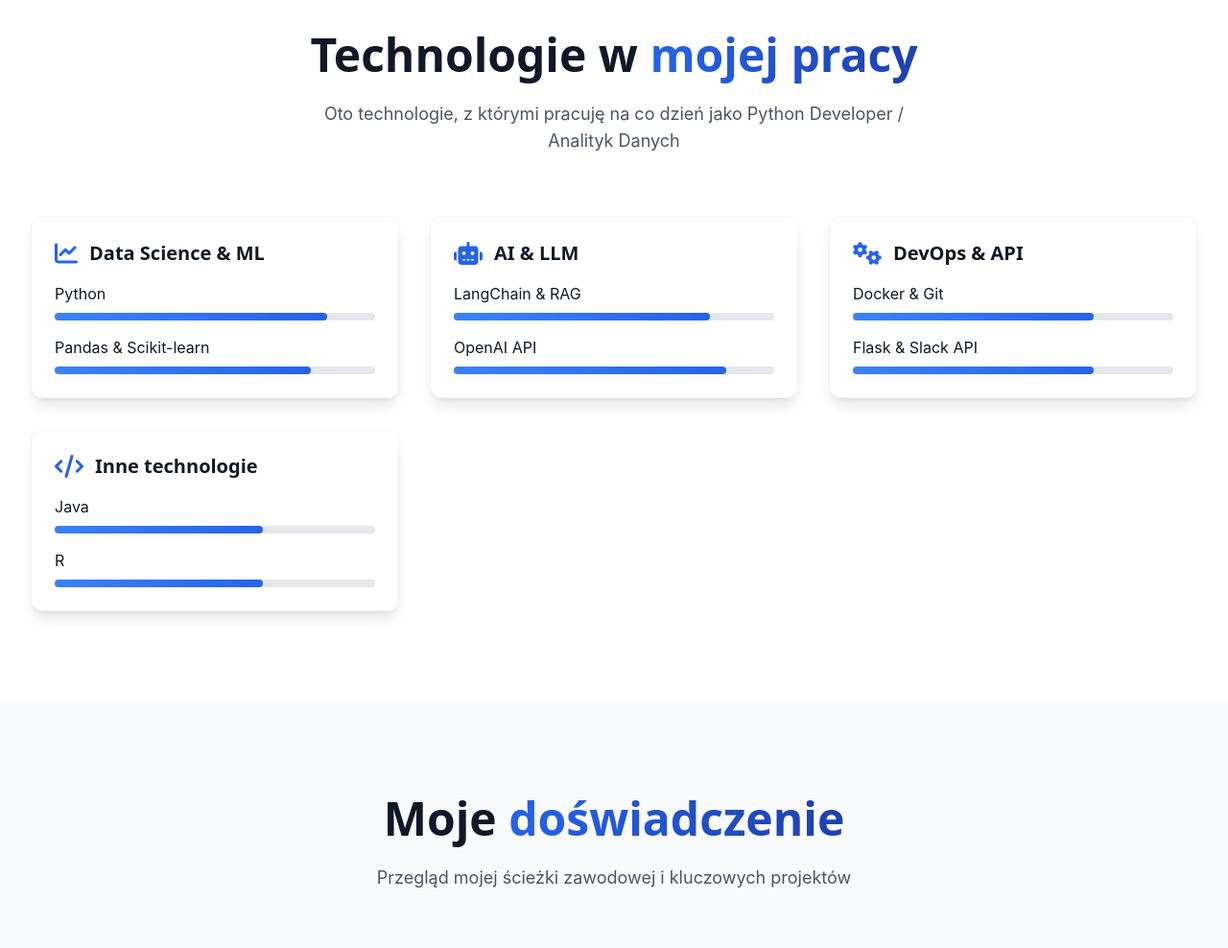
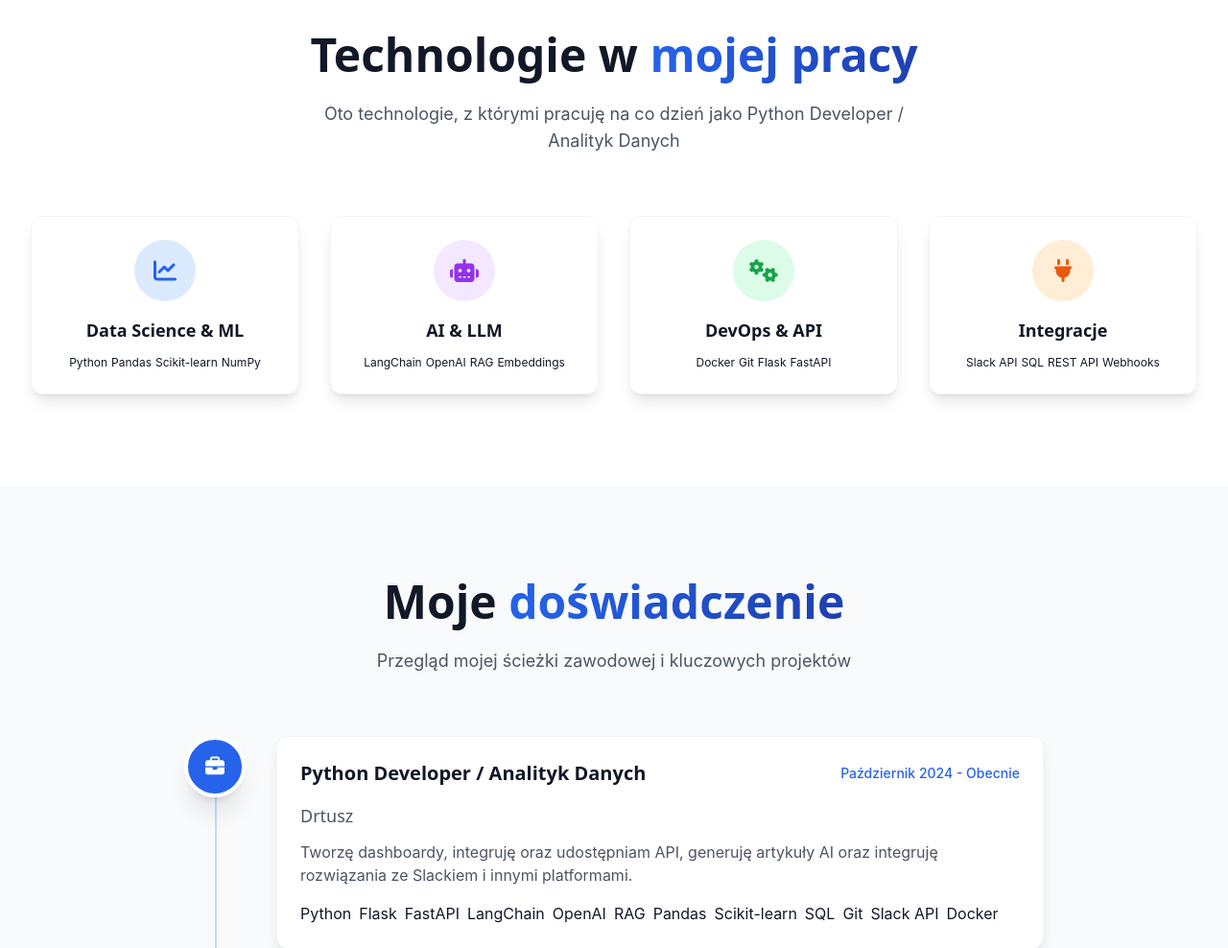
Before and after one commit to MatBog25/Portfolio, a Flask app: page / in a window 1280 px wide. Shown: the part 927-1915 px from the top of the page at 96% size. Run offline with Flask 3, Linux system fonts and the light colour scheme; style sheets or scripts are compiled from the project's sources.

Commit message:
Wersja 2.4

```diff
--- a/templates/base.html
+++ b/templates/base.html
@@ -100,6 +100,7 @@
             <div class="flex flex-col md:flex-row items-center justify-between gap-6">
                 <!-- Left side - Brand and description -->
                 <div class="text-center md:text-left">
+                    <br>
                     <h3 class="text-lg font-bold gradient-text mb-2 mt-1">Mateusz Boguszewski</h3>
                     <p class="text-gray-600 dark:text-gray-400 text-sm max-w-md">
                         Python Developer / Analityk Danych. Specjalizuję się w tworzeniu oprogramowania i analizie danych.
@@ -131,6 +132,7 @@
             <!-- Copyright -->
             <div class="border-t border-gray-200 dark:border-dark-700 mt-6 pt-6 text-center">
                 <p class="text-sm text-gray-500 dark:text-gray-400">&copy; 2024 Mateusz Boguszewski. Wszystkie prawa zastrzeżone.</p>
+                <br>
             </div>
         </div>
     </footer>
--- a/templates/index.html
+++ b/templates/index.html
@@ -85,108 +85,60 @@
             </p>
         </div>
 
-        <div class="grid grid-cols-1 md:grid-cols-2 lg:grid-cols-3 gap-8">
+        <div class="grid grid-cols-1 md:grid-cols-2 lg:grid-cols-4 gap-8">
             <!-- Data Science & ML -->
-            <div class="card p-6" data-aos="fade-up" data-aos-delay="300">
-                <div class="flex items-center mb-4">
-                    <i class="fas fa-chart-line text-2xl text-primary-600 mr-3"></i>
-                    <h3 class="text-xl font-bold">Data Science & ML</h3>
+            <div class="card p-6 text-center hover:scale-105 transition-transform duration-300" data-aos="fade-up" data-aos-delay="300">
+                <div class="w-16 h-16 bg-blue-100 dark:bg-blue-900 rounded-full flex items-center justify-center mx-auto mb-4">
+                    <i class="fas fa-chart-line text-2xl text-blue-600 dark:text-blue-400"></i>
                 </div>
-                <div class="space-y-4">
-                    <div class="skill-item">
-                        <div class="flex justify-between mb-2">
-                            <span>Python</span>
-                        </div>
-                        <div class="skill-bar bg-gray-200 dark:bg-dark-700 rounded-full h-2" data-level="85">
-                            <div class="skill-fill bg-gradient-to-r from-primary-500 to-primary-600 h-2 rounded-full transition-all duration-1000 ease-out" style="width: 0%"></div>
-                        </div>
-                    </div>
-                    <div class="skill-item">
-                        <div class="flex justify-between mb-2">
-                            <span>Pandas & Scikit-learn</span>
-                        </div>
-                        <div class="skill-bar bg-gray-200 dark:bg-dark-700 rounded-full h-2" data-level="80">
-                            <div class="skill-fill bg-gradient-to-r from-primary-500 to-primary-600 h-2 rounded-full transition-all duration-1000 ease-out" style="width: 0%"></div>
-                        </div>
-                    </div>
+                <h3 class="text-lg font-bold mb-3">Data Science & ML</h3>
+                <div class="flex flex-wrap gap-1 justify-center">
+                    <span class="tech-tag text-xs">Python</span>
+                    <span class="tech-tag text-xs">Pandas</span>
+                    <span class="tech-tag text-xs">Scikit-learn</span>
+                    <span class="tech-tag text-xs">NumPy</span>
                 </div>
             </div>
 
             <!-- AI & LLM -->
-            <div class="card p-6" data-aos="fade-up" data-aos-delay="400">
-                <div class="flex items-center mb-4">
-                    <i class="fas fa-robot text-2xl text-primary-600 mr-3"></i>
-                    <h3 class="text-xl font-bold">AI & LLM</h3>
+            <div class="card p-6 text-center hover:scale-105 transition-transform duration-300" data-aos="fade-up" data-aos-delay="400">
+                <div class="w-16 h-16 bg-purple-100 dark:bg-purple-900 rounded-full flex items-center justify-center mx-auto mb-4">
+                    <i class="fas fa-robot text-2xl text-purple-600 dark:text-purple-400"></i>
                 </div>
-                <div class="space-y-4">
-                    <div class="skill-item">
-                        <div class="flex justify-between mb-2">
-                            <span>LangChain & RAG</span>
-                        </div>
-                        <div class="skill-bar bg-gray-200 dark:bg-dark-700 rounded-full h-2" data-level="80">
-                            <div class="skill-fill bg-gradient-to-r from-primary-500 to-primary-600 h-2 rounded-full transition-all duration-1000 ease-out" style="width: 0%"></div>
-                        </div>
-                    </div>
-                    <div class="skill-item">
-                        <div class="flex justify-between mb-2">
-                            <span>OpenAI API</span>
-                        </div>
-                        <div class="skill-bar bg-gray-200 dark:bg-dark-700 rounded-full h-2" data-level="85">
-                            <div class="skill-fill bg-gradient-to-r from-primary-500 to-primary-600 h-2 rounded-full transition-all duration-1000 ease-out" style="width: 0%"></div>
-                        </div>
-                    </div>
+                <h3 class="text-lg font-bold mb-3">AI & LLM</h3>
+                <div class="flex flex-wrap gap-1 justify-center">
+                    <span class="tech-tag text-xs">LangChain</span>
+                    <span class="tech-tag text-xs">OpenAI</span>
+                    <span class="tech-tag text-xs">RAG</span>
+                    <span class="tech-tag text-xs">Embeddings</span>
                 </div>
             </div>
 
-            <!-- DevOps & Integrations -->
-            <div class="card p-6" data-aos="fade-up" data-aos-delay="500">
-                <div class="flex items-center mb-4">
-                    <i class="fas fa-cogs text-2xl text-primary-600 mr-3"></i>
-                    <h3 class="text-xl font-bold">DevOps & API</h3>
+            <!-- DevOps & API -->
+            <div class="card p-6 text-center hover:scale-105 transition-transform duration-300" data-aos="fade-up" data-aos-delay="500">
+                <div class="w-16 h-16 bg-green-100 dark:bg-green-900 rounded-full flex items-center justify-center mx-auto mb-4">
+                    <i class="fas fa-cogs text-2xl text-green-600 dark:text-green-400"></i>
                 </div>
-                <div class="space-y-4">
-                    <div class="skill-item">
-                        <div class="flex justify-between mb-2">
-                            <span>Docker & Git</span>
-                        </div>
-                        <div class="skill-bar bg-gray-200 dark:bg-dark-700 rounded-full h-2" data-level="75">
-                            <div class="skill-fill bg-gradient-to-r from-primary-500 to-primary-600 h-2 rounded-full transition-all duration-1000 ease-out" style="width: 0%"></div>
-                        </div>
-                    </div>
-                    <div class="skill-item">
-                        <div class="flex justify-between mb-2">
-                            <span>Flask & Slack API</span>
-                        </div>
-                        <div class="skill-bar bg-gray-200 dark:bg-dark-700 rounded-full h-2" data-level="75">
-                            <div class="skill-fill bg-gradient-to-r from-primary-500 to-primary-600 h-2 rounded-full transition-all duration-1000 ease-out" style="width: 0%"></div>
-                        </div>
-                    </div>
+                <h3 class="text-lg font-bold mb-3">DevOps & API</h3>
+                <div class="flex flex-wrap gap-1 justify-center">
+                    <span class="tech-tag text-xs">Docker</span>
+                    <span class="tech-tag text-xs">Git</span>
+                    <span class="tech-tag text-xs">Flask</span>
+                    <span class="tech-tag text-xs">FastAPI</span>
                 </div>
             </div>
 
-            <!-- Additional Technologies -->
-            <div class="card p-6" data-aos="fade-up" data-aos-delay="600">
-                <div class="flex items-center mb-4">
-                    <i class="fas fa-code text-2xl text-primary-600 mr-3"></i>
-                    <h3 class="text-xl font-bold">Inne technologie</h3>
+            <!-- Integrations -->
+            <div class="card p-6 text-center hover:scale-105 transition-transform duration-300" data-aos="fade-up" data-aos-delay="600">
+                <div class="w-16 h-16 bg-orange-100 dark:bg-orange-900 rounded-full flex items-center justify-center mx-auto mb-4">
+                    <i class="fas fa-plug text-2xl text-orange-600 dark:text-orange-400"></i>
                 </div>
-                <div class="space-y-4">
-                    <div class="skill-item">
-                        <div class="flex justify-between mb-2">
-                            <span>Java</span>
-                        </div>
-                        <div class="skill-bar bg-gray-200 dark:bg-dark-700 rounded-full h-2" data-level="65">
-                            <div class="skill-fill bg-gradient-to-r from-primary-500 to-primary-600 h-2 rounded-full transition-all duration-1000 ease-out" style="width: 0%"></div>
-                        </div>
-                    </div>
-                    <div class="skill-item">
-                        <div class="flex justify-between mb-2">
-                            <span>R</span>
-                        </div>
-                        <div class="skill-bar bg-gray-200 dark:bg-dark-700 rounded-full h-2" data-level="65">
-                            <div class="skill-fill bg-gradient-to-r from-primary-500 to-primary-600 h-2 rounded-full transition-all duration-1000 ease-out" style="width: 0%"></div>
-                        </div>
-                    </div>
+                <h3 class="text-lg font-bold mb-3">Integracje</h3>
+                <div class="flex flex-wrap gap-1 justify-center">
+                    <span class="tech-tag text-xs">Slack API</span>
+                    <span class="tech-tag text-xs">SQL</span>
+                    <span class="tech-tag text-xs">REST API</span>
+                    <span class="tech-tag text-xs">Webhooks</span>
                 </div>
             </div>
         </div>
```
Also changed, not shown: templates/about.html (+23 -58 lines).
